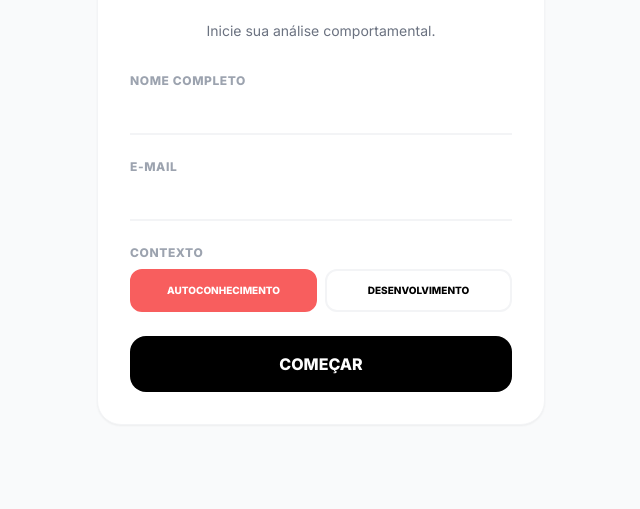
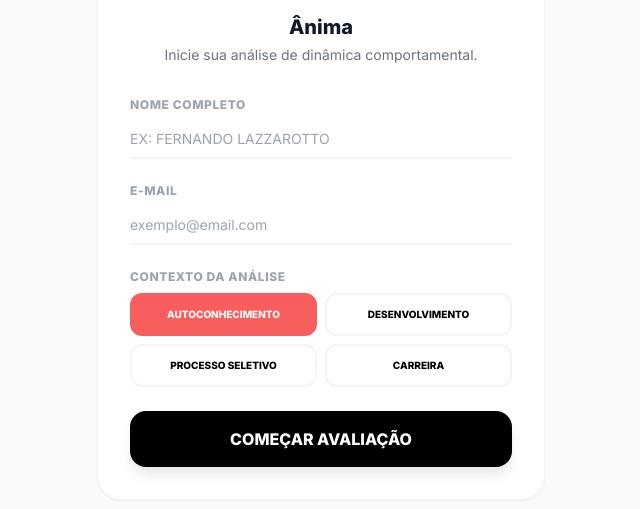
Before and after one commit to falazzarotto-tech/sistema-disc-analyzer, a website: page public/index.html in a window 1280 px wide. Both pictures are taken after a click on the button "AUTOCONHECIMENTO". Shown: the part 153-662 px from the top of the page, without its empty margins (319-959 px from the left). Drawn offline with nearby package versions, Linux system fonts and the light colour scheme.

Commit message:
UI: Adicionando 4 contextos e textos de apresentação

```diff
--- a/public/index.html
+++ b/public/index.html
@@ -14,28 +14,31 @@
 <body class="p-6">
     <div class="max-w-md mx-auto bg-white rounded-3xl shadow-sm border border-gray-100 p-8 mt-10">
         <div class="text-center mb-8">
-            <img src="logo-anima.png?v=1" alt="Ânima" class="w-48 mx-auto mb-6 object-contain">
-            <p id="stepTitle" class="text-gray-500 text-sm">Inicie sua análise comportamental.</p>
+            <img src="/logo-anima.png" alt="Ânima" class="w-48 mx-auto mb-4 object-contain">
+            <h2 class="text-xl font-extrabold text-gray-900 mb-1">Ânima</h2>
+            <p id="stepTitle" class="text-gray-500 text-sm">Inicie sua análise de dinâmica comportamental.</p>
         </div>
 
         <!-- PASSO 1: CADASTRO -->
         <form id="userForm" class="space-y-6">
             <div>
                 <label class="block text-xs font-bold uppercase tracking-wider text-gray-400 mb-2">Nome Completo</label>
-                <input type="text" id="name" required style="text-transform: uppercase;" class="w-full border-b-2 border-gray-100 focus:border-[#F85E5E] outline-none py-2 text-sm">
+                <input type="text" id="name" required style="text-transform: uppercase;" placeholder="EX: FERNANDO LAZZAROTTO" class="w-full border-b-2 border-gray-100 focus:border-[#F85E5E] outline-none py-2 text-sm">
             </div>
             <div>
                 <label class="block text-xs font-bold uppercase tracking-wider text-gray-400 mb-2">E-mail</label>
-                <input type="email" id="email" required style="text-transform: lowercase;" class="w-full border-b-2 border-gray-100 focus:border-[#F85E5E] outline-none py-2 text-sm">
+                <input type="email" id="email" required style="text-transform: lowercase;" placeholder="exemplo@email.com" class="w-full border-b-2 border-gray-100 focus:border-[#F85E5E] outline-none py-2 text-sm">
             </div>
             <div>
-                <label class="block text-xs font-bold uppercase tracking-wider text-gray-400 mb-2">Contexto</label>
+                <label class="block text-xs font-bold uppercase tracking-wider text-gray-400 mb-2">Contexto da Análise</label>
                 <div class="grid grid-cols-2 gap-2">
-                    <button type="button" data-value="Autoconhecimento" class="btn-context border-2 border-gray-100 rounded-xl py-3 text-[10px] font-bold transition-all">AUTOCONHECIMENTO</button>
-                    <button type="button" data-value="Desenvolvimento" class="btn-context border-2 border-gray-100 rounded-xl py-3 text-[10px] font-bold transition-all">DESENVOLVIMENTO</button>
+                    <button type="button" data-value="Autoconhecimento" class="btn-context border-2 border-gray-100 rounded-xl py-3 text-[10px] font-bold transition-all uppercase">Autoconhecimento</button>
+                    <button type="button" data-value="Desenvolvimento" class="btn-context border-2 border-gray-100 rounded-xl py-3 text-[10px] font-bold transition-all uppercase">Desenvolvimento</button>
+                    <button type="button" data-value="Seletivo" class="btn-context border-2 border-gray-100 rounded-xl py-3 text-[10px] font-bold transition-all uppercase">Processo Seletivo</button>
+                    <button type="button" data-value="Carreira" class="btn-context border-2 border-gray-100 rounded-xl py-3 text-[10px] font-bold transition-all uppercase">Carreira</button>
                 </div>
             </div>
-            <button type="submit" class="w-full bg-black text-white rounded-2xl py-4 font-bold hover:bg-gray-800 transition-all">COMEÇAR</button>
+            <button type="submit" class="w-full bg-black text-white rounded-2xl py-4 font-bold hover:bg-gray-800 transition-all shadow-lg shadow-gray-200">COMEÇAR AVALIAÇÃO</button>
         </form>
 
         <!-- PASSO 2: PERGUNTAS -->
@@ -75,30 +78,36 @@
             { id: 4, text: "Analiso profundamente o contexto antes de agir.", dim: "Contexto" }
         ];
 
-        // Lógica de Cadastro
+        document.querySelectorAll('.btn-context').forEach(btn => {
+            btn.addEventListener('click', () => {
+                document.querySelectorAll('.btn-context').forEach(b => b.classList.remove('active'));
+                btn.classList.add('active');
+            });
+        });
+
+        const nameInput = document.getElementById('name');
+        const emailInput = document.getElementById('email');
+        nameInput.addEventListener('input', () => { nameInput.value = nameInput.value.toUpperCase(); });
+        emailInput.addEventListener('input', () => { emailInput.value = emailInput.value.toLowerCase(); });
+
         document.getElementById('userForm').addEventListener('submit', async (e) => {
             e.preventDefault();
-            const name = document.getElementById('name').value;
-            const email = document.getElementById('email').value;
             const context = document.querySelector('.btn-context.active')?.dataset.value;
             if(!context) return alert('Selecione um contexto');
 
             const res = await fetch('/users', {
                 method: 'POST',
                 headers: {'Content-Type': 'application/json'},
-                body: JSON.stringify({ name, email, context })
+                body: JSON.stringify({ name: nameInput.value, email: emailInput.value, context })
             });
             const user = await res.json();
             userId = user.id;
-            showQuestions();
-        });
 
-        function showQuestions() {
             document.getElementById('userForm').classList.add('hidden');
             document.getElementById('questionBox').classList.remove('hidden');
             document.getElementById('stepTitle').innerText = "Responda com sinceridade.";
             nextQuestion();
-        }
+        });
 
         function nextQuestion() {
             if(currentQuestion < questions.length) {
@@ -132,14 +141,6 @@
         document.getElementById('downloadBtn').addEventListener('click', () => {
             window.location.href = `/disc/${userId}/pdf`;
         });
-
-        // Seleção de Contexto
-        document.querySelectorAll('.btn-context').forEach(btn => {
-            btn.addEventListener('click', () => {
-                document.querySelectorAll('.btn-context').forEach(b => b.classList.remove('active'));
-                btn.classList.add('active');
-            });
-        });
     </script>
 </body>
 </html>
```
